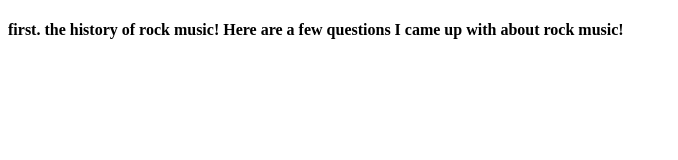
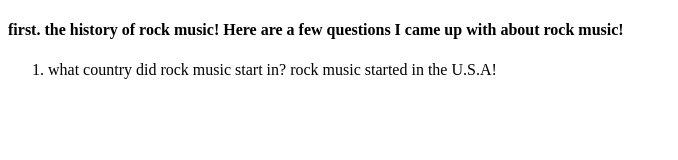
Before and after one commit to bdavis7548/bdavis7548.github.io, a plain HTML site: page index.html in a window 1280 px wide. Shown: the whole page, without its empty margins (0-678 px from the left). Drawn offline with Linux system fonts and the light colour scheme.

Commit message:
added question

```diff
--- a/index.html
+++ b/index.html
@@ -11,5 +11,8 @@
     <h4>
       first. the history of rock music! Here are a few questions I came up with about rock music!
     </h4>
+    <ol>
+    <li>what country did rock music start in? rock music started in the U.S.A!</li>
+    </ol>
   </body>
 </html>
```
